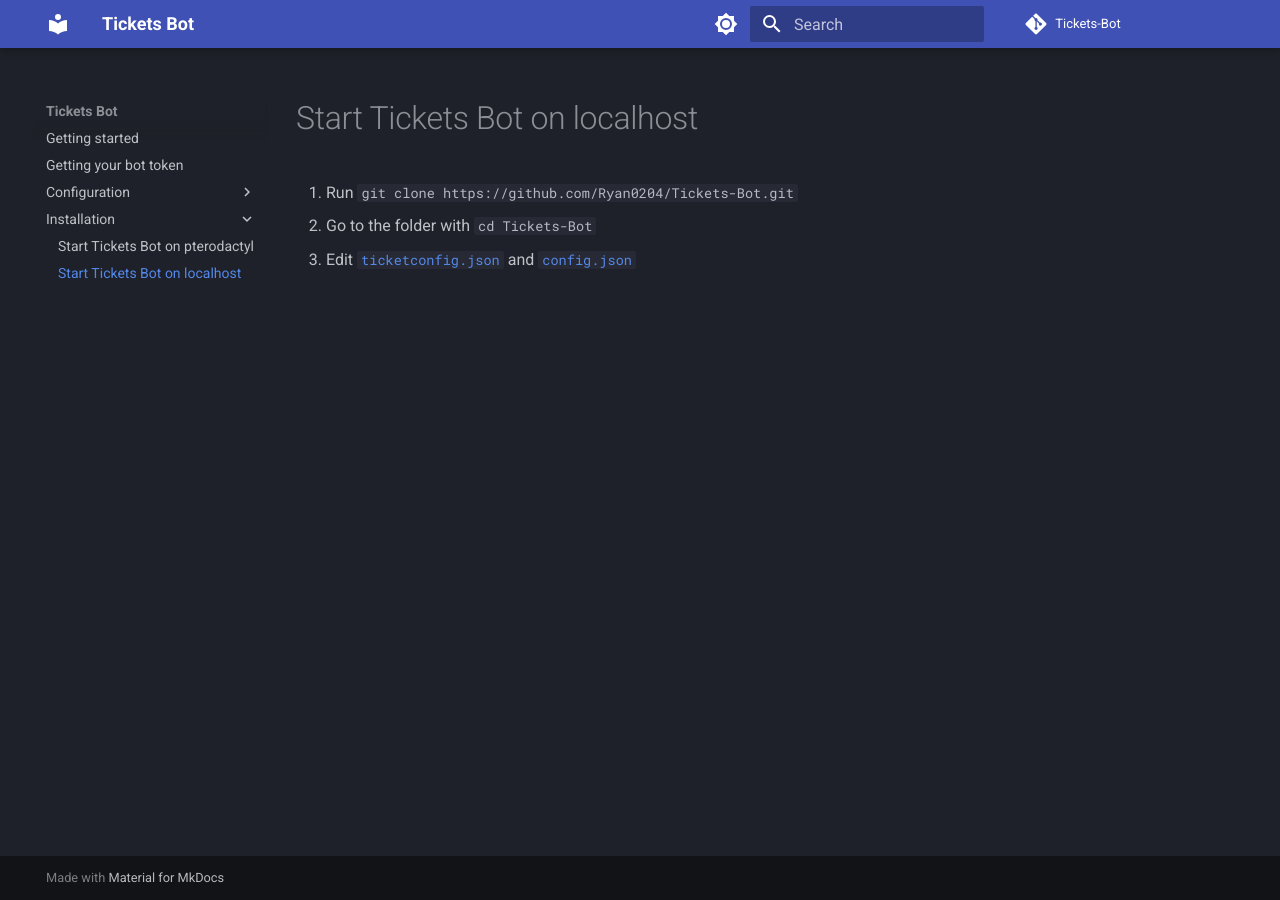
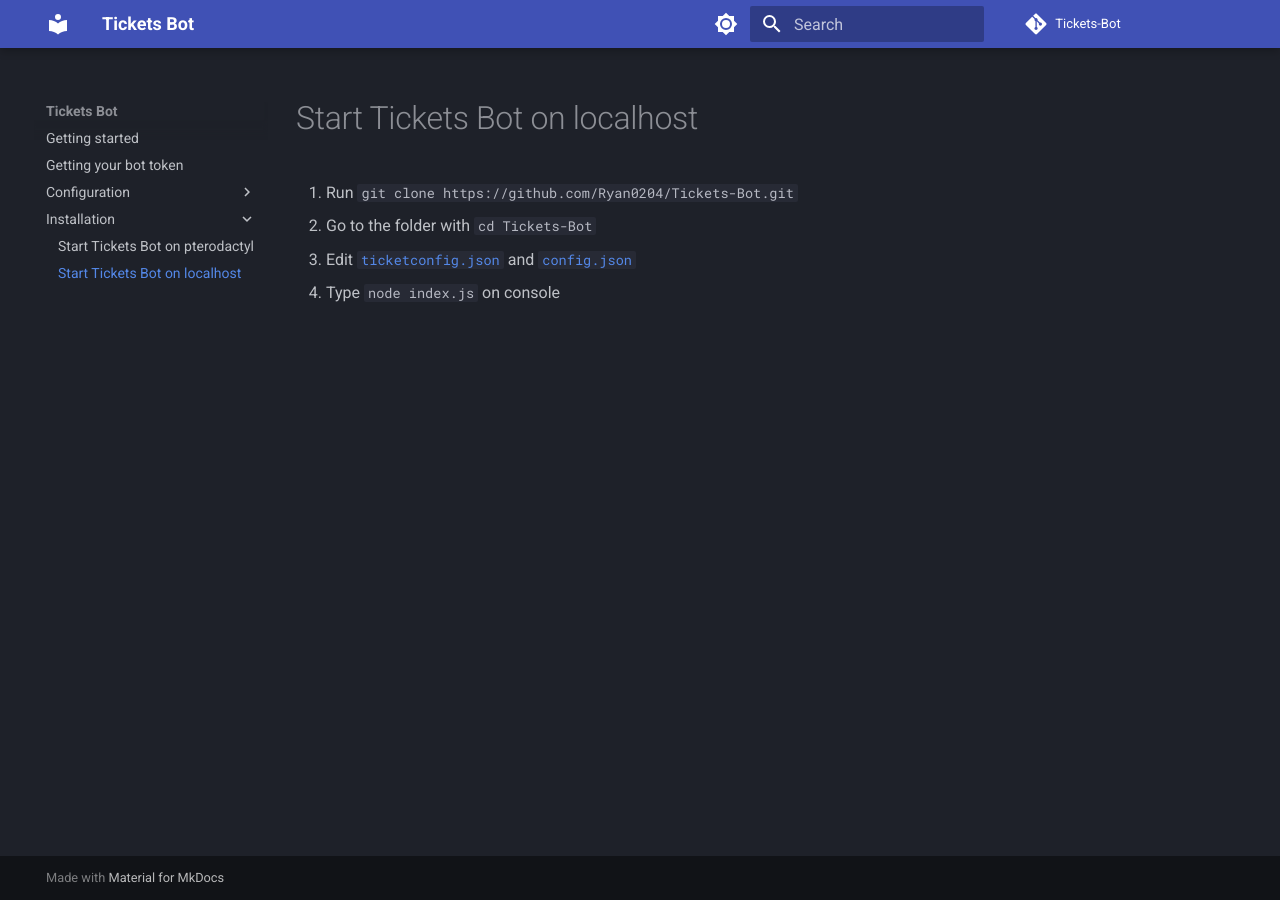
Before and after one commit to Ryan0204/tickets-bot-docs, an MkDocs documentation site: the page built from docs/installation/standard.md, in a window 1280 px wide. Built offline with MkDocs 1.6.1 and Material for MkDocs 9.7.7, drawn with Linux system fonts in a browser that asks for light colours; comment, search, counter and statistics services are not loaded.

Commit message:
🐛 Add node index.js

```diff
--- a/docs/installation/standard.md
+++ b/docs/installation/standard.md
@@ -3,3 +3,4 @@
 1. Run `git clone https://github.com/Ryan0204/Tickets-Bot.git`
 2. Go to the folder with `cd Tickets-Bot`
 3. Edit [`ticketconfig.json`](../../Configuration/ticket-config/) and [`config.json`](../../Configuration/bot-config)
+4. Type `node index.js` on console
```
Also changed, not shown: docs/installation/pterodactyl.md (+1 -0 lines).
